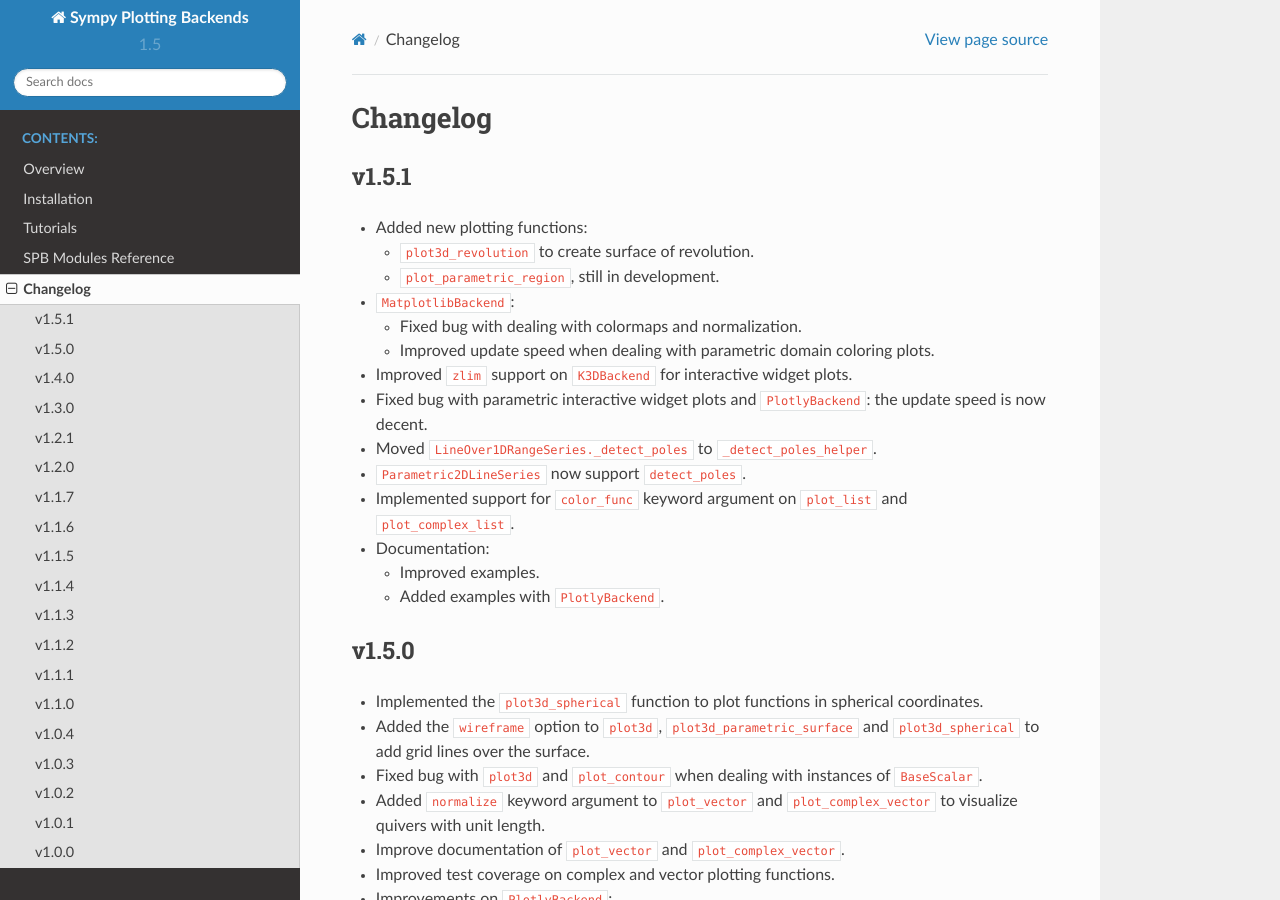
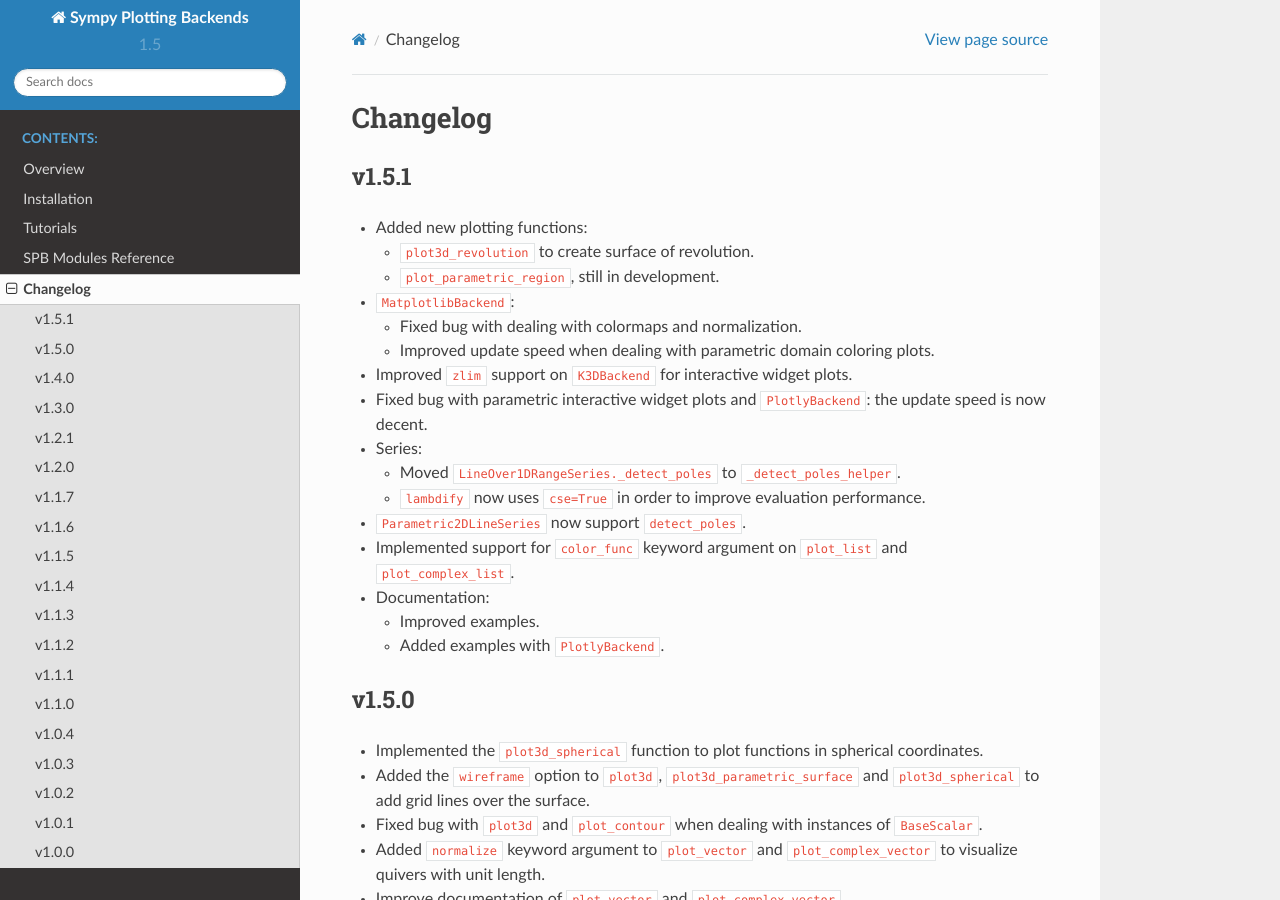
Before and after one commit to Davide-sd/sympy-plot-backends, a Sphinx documentation site: the page built from doc/source/changelog.rst, in a window 1280 px wide and 900 px high. Built offline with Sphinx 7.4.7 and the Read the Docs theme 2.0.0, drawn with Linux system fonts in a browser that asks for light colours.

Commit message:
lambdify now uses cse=True

```diff
--- a/doc/source/changelog.rst
+++ b/doc/source/changelog.rst
@@ -22,7 +22,12 @@ v1.5.1
 * Fixed bug with parametric interactive widget plots and ``PlotlyBackend``: the
   update speed is now decent.
 
-* Moved ``LineOver1DRangeSeries._detect_poles`` to ``_detect_poles_helper``.
+* Series:
+
+  * Moved ``LineOver1DRangeSeries._detect_poles`` to ``_detect_poles_helper``.
+
+  * ``lambdify`` now uses ``cse=True`` in order to improve evaluation
+    performance.
 
 * ``Parametric2DLineSeries`` now support ``detect_poles``.
 
```
Also changed, not shown: 1 other file.
